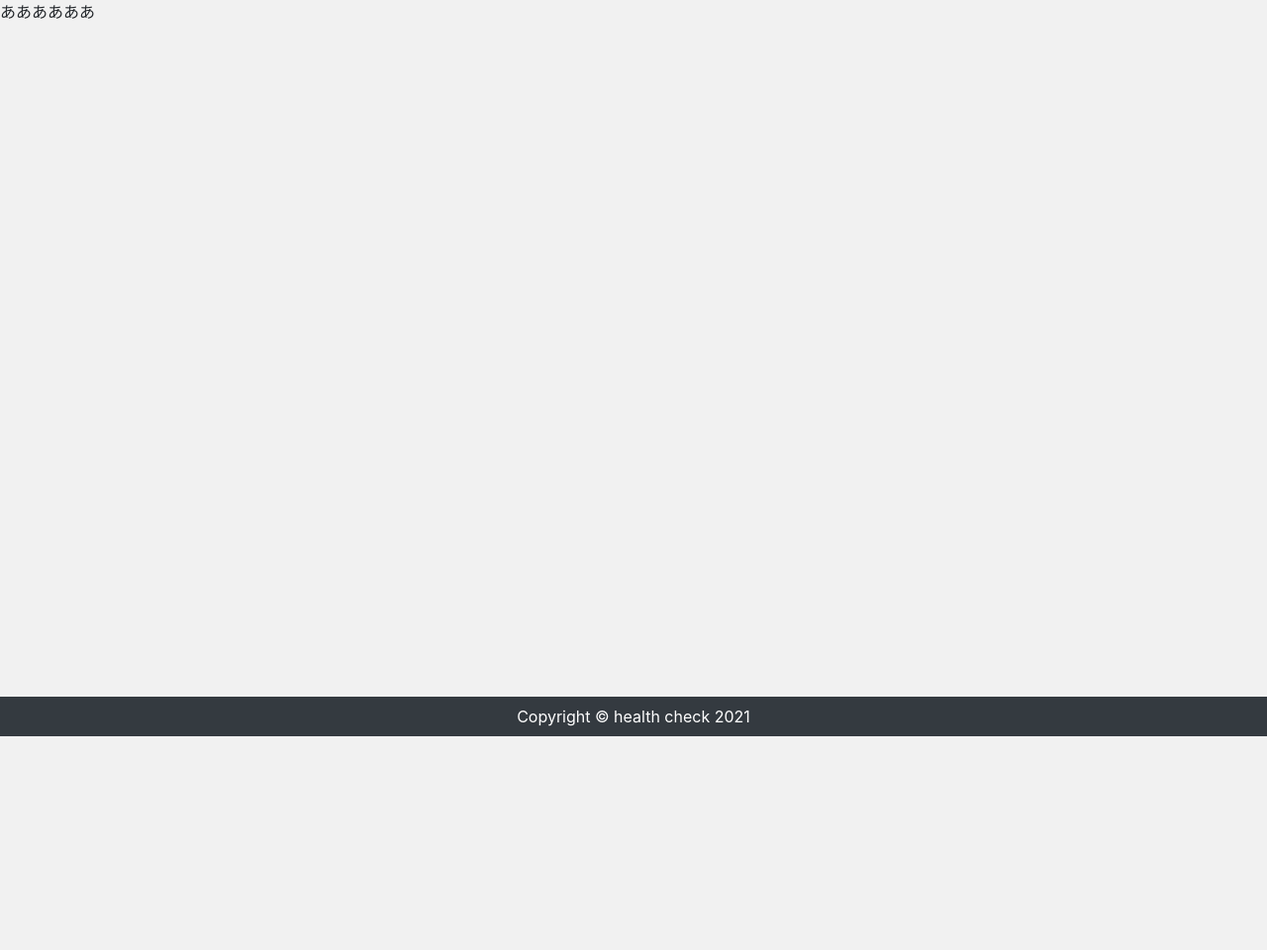
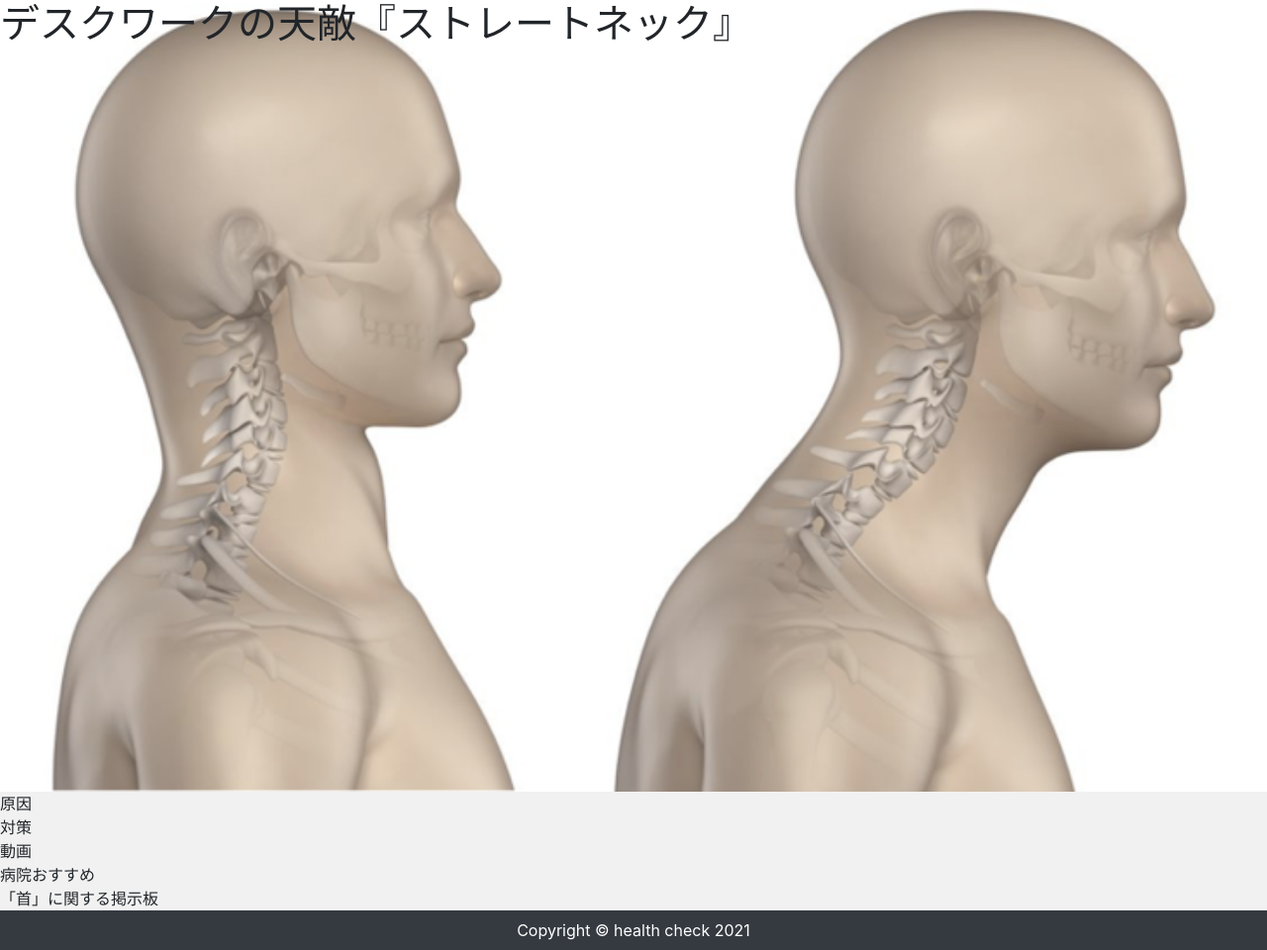
Before and after one commit to Takeshi0702/healthcare, a Django app: page /detail/neck/ in a window 1280 px wide. Shown: the part 56-1016 px from the top of the page at 99% size. Before the commit the page ends 800 px from the top, so only its background shows below. Run offline with Django 3.2, Linux system fonts and the light colour scheme; parts of the project's set-up code (start-up, migrations or seed data) failed here and were passed over; some libraries are stand-ins or nearby versions.

Commit message:
neck-page

```diff
--- a/app/templates/app/detail.html
+++ b/app/templates/app/detail.html
@@ -2,8 +2,14 @@
 {% load static %}
 {% block content %}
 
-ああああああ
+<div class="full" style='background: url("{% static 'img/straight-neck.png' %}") center / cover;'>
+    <h1>デスクワークの天敵『ストレートネック』</h1>
+</div>
 
-
+<div>原因</div>
+<div>対策</div>
+<div>動画</div>
+<div>病院おすすめ</div>
+<div>「首」に関する掲示板</div>
 
 {% endblock %}
```
Also changed, not shown: app/static/img/straight-neck.png (added), app/templates/app/index.html (line endings or trailing spaces).
